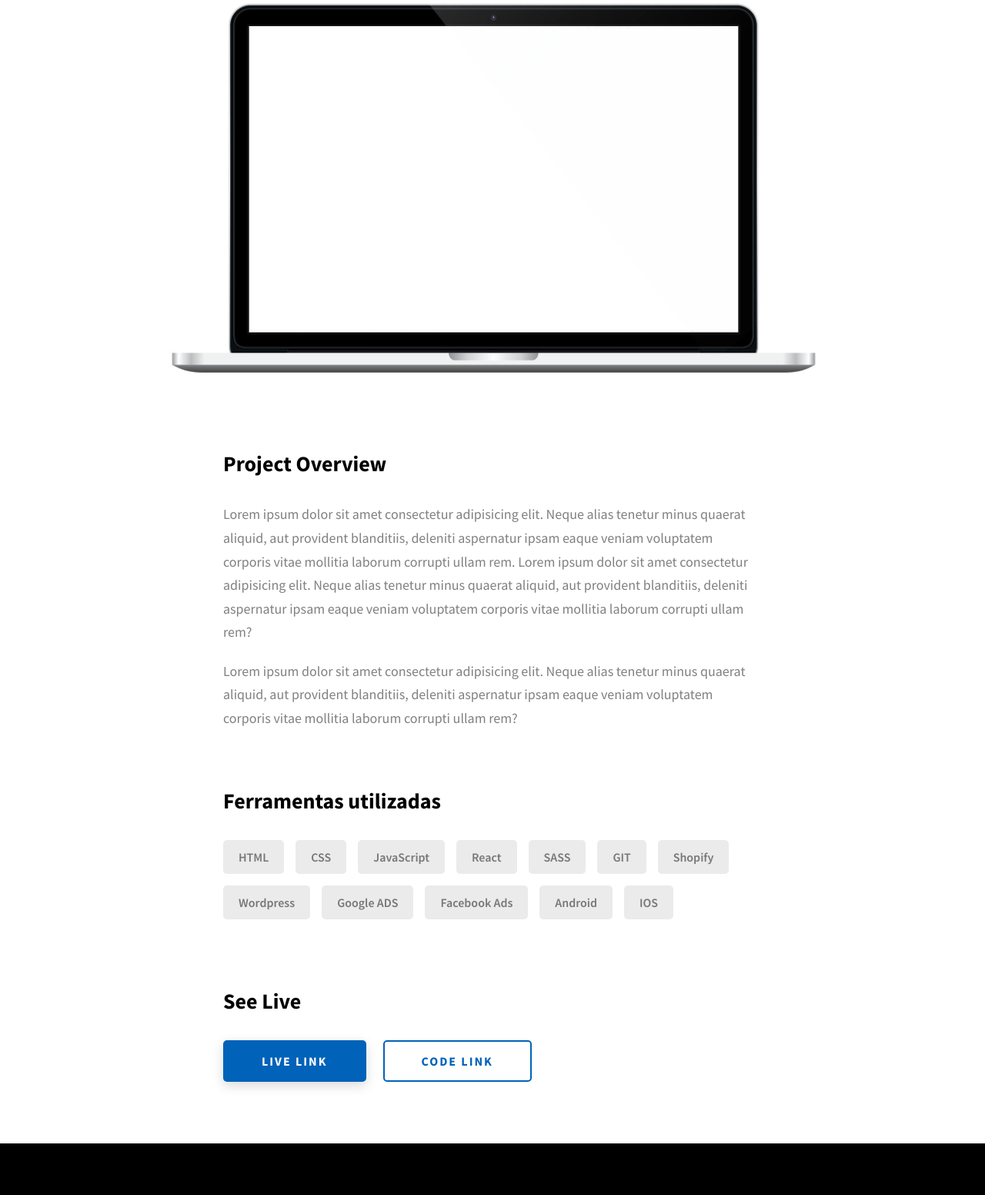
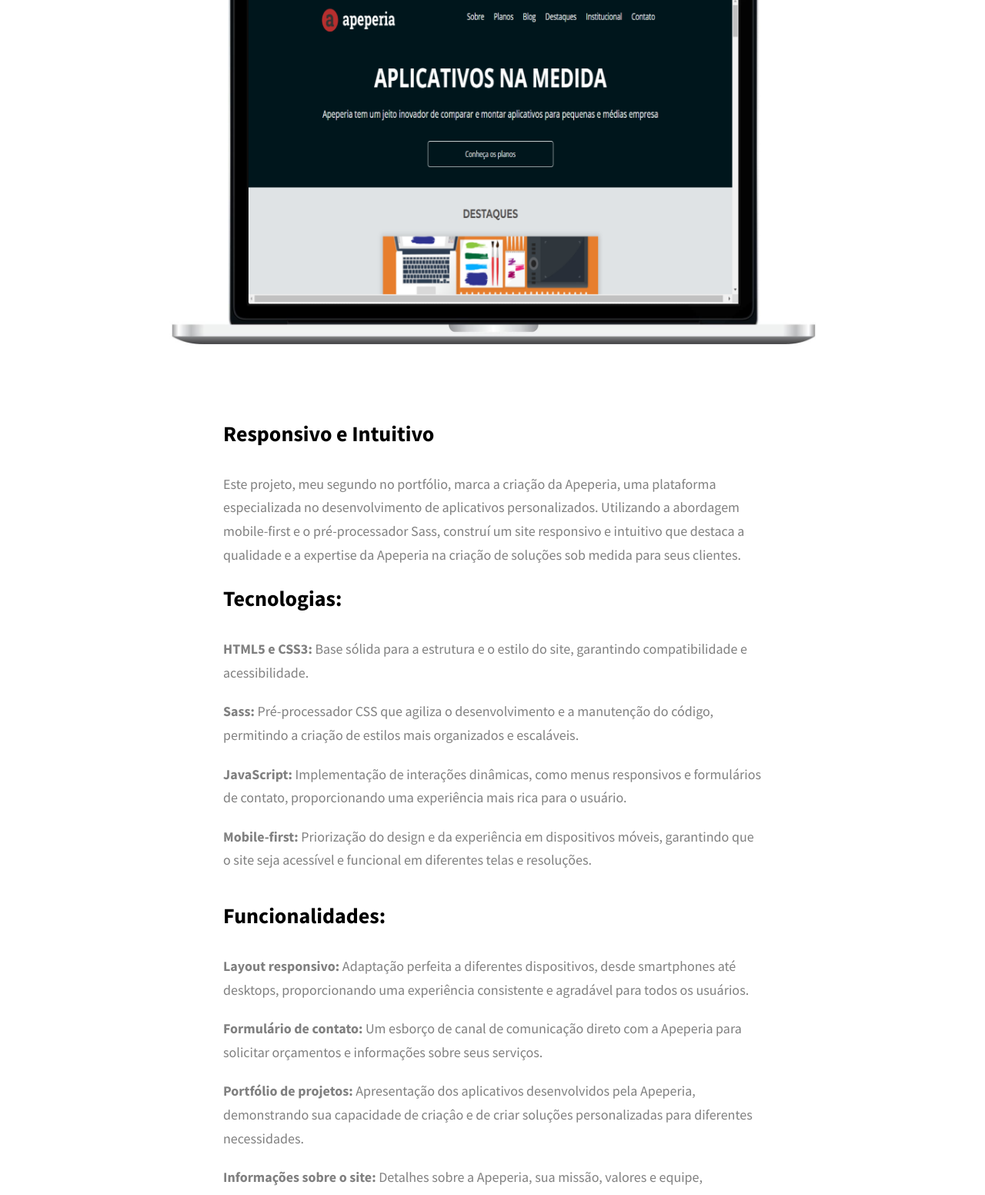
Before and after one commit to VanderleyNascimento/vanderley-oliveira, a website: page project-2.html in a window 1280 px wide. Shown: the part 824-2376 px from the top of the page at 77% size. Drawn offline with Linux system fonts and the light colour scheme.

Commit message:
atualizacao e correçôes

```diff
--- a/project-2.html
+++ b/project-2.html
@@ -4,7 +4,7 @@
     <meta charset="UTF-8" />
     <meta name="viewport" content="width=device-width, initial-scale=1.0" />
     <meta http-equiv="X-UA-Compatible" content="ie=edge" />
-    <title>Case Study of Project 2</title>
+    <title>Projeto 2 - Apeperia</title>
     <meta name="description" content="Case study page of Project" />
 
     <link rel="stylesheet" href="css/style.css" />
@@ -86,16 +86,14 @@
     </header>
     <section class="project-cs-hero">
       <div class="project-cs-hero__content">
-        <h1 class="heading-primary">Projeto 2</h1>
+        <h1 class="heading-primary">Apeperia</h1>
         <div class="project-cs-hero__info">
           <p class="text-primary">
-            Lorem ipsum dolor sit amet consectetur adipisicing elit. Dignissimos
-            in numquam incidunt earum quaerat cum fuga, atque similique natus
-            nobis sit.
+            Criação de Aplicativos Sob Medida com Design Responsivo e Intuitivo.
           </p>
         </div>
         <div class="project-cs-hero__cta">
-          <a href="#" class="btn btn--bg" target="_blank">Live Link</a>
+          <a href="#" class="btn btn--bg" target="_blank">Link</a>
         </div>
       </div>
     </section>
@@ -104,29 +102,45 @@
         <div class="project-details__content">
           <div class="project-details__showcase-img-cont">
             <img
-              src="./assets/jpeg/project-mockup-example.jpeg"
+              src="assets/img-projetos/tela-apeperia.png"
               alt="Project Image"
               class="project-details__showcase-img"
             />
           </div>
           <div class="project-details__content-main">
             <div class="project-details__desc">
-              <h3 class="project-details__content-title">Project Overview</h3>
+              <h3 class="project-details__content-title">Responsivo e Intuitivo</h3>
+
               <p class="project-details__desc-para">
-                Lorem ipsum dolor sit amet consectetur adipisicing elit. Neque
-                alias tenetur minus quaerat aliquid, aut provident blanditiis,
-                deleniti aspernatur ipsam eaque veniam voluptatem corporis vitae
-                mollitia laborum corrupti ullam rem. Lorem ipsum dolor sit amet
-                consectetur adipisicing elit. Neque alias tenetur minus quaerat
-                aliquid, aut provident blanditiis, deleniti aspernatur ipsam
-                eaque veniam voluptatem corporis vitae mollitia laborum corrupti
-                ullam rem?
+                Este projeto, meu segundo no portfólio, marca a criação da Apeperia, uma plataforma especializada no desenvolvimento de aplicativos personalizados. Utilizando a abordagem mobile-first e o pré-processador Sass, construí um site responsivo e intuitivo que destaca a qualidade e a expertise da Apeperia na criação de soluções sob medida para seus clientes.
               </p>
+
+              <h3 class="project-details__content-title">Tecnologias:</h3>
+
+              <ul>
+                <li class="project-details__desc-para"><b>HTML5 e CSS3:</b> Base sólida para a estrutura e o estilo do site, garantindo compatibilidade e acessibilidade.</li>
+                <li class="project-details__desc-para"><b>Sass:</b> Pré-processador CSS que agiliza o desenvolvimento e a manutenção do código, permitindo a criação de estilos mais organizados e escaláveis.</li>
+                <li class="project-details__desc-para"><b>JavaScript:</b> Implementação de interações dinâmicas, como menus responsivos e formulários de contato, proporcionando uma experiência mais rica para o usuário.</li>
+                <li class="project-details__desc-para"><b>Mobile-first:</b> Priorização do design e da experiência em dispositivos móveis, garantindo que o site seja acessível e funcional em diferentes telas e resoluções.</li>
+              </ul>
+
+              <br>
+
+              <h3 class="project-details__content-title">Funcionalidades:</h3>
+
+              <ul>
+                <li class="project-details__desc-para"><b>Layout responsivo:</b> Adaptação perfeita a diferentes dispositivos, desde smartphones até desktops, proporcionando uma experiência consistente e agradável para todos os usuários.</li>
+                <li class="project-details__desc-para"><b>Formulário de contato:</b> Um esborço de canal de comunicação direto com a Apeperia para solicitar orçamentos e informações sobre seus serviços.</li>
+                <li class="project-details__desc-para"><b>Portfólio de projetos:</b> Apresentação dos aplicativos desenvolvidos pela Apeperia, demonstrando sua capacidade de criaçâo e de criar soluções personalizadas para diferentes necessidades.</li>
+                <li class="project-details__desc-para"><b>Informações sobre o site:</b> Detalhes sobre a Apeperia, sua missão, valores e equipe, transmitindo confiança e profissionalismo aos clientes.</li>
+              </ul>
+
+              <br>
+
+              <h3 class="project-details__content-title">Conclusão:</h3>
+
               <p class="project-details__desc-para">
-                Lorem ipsum dolor sit amet consectetur adipisicing elit. Neque
-                alias tenetur minus quaerat aliquid, aut provident blanditiis,
-                deleniti aspernatur ipsam eaque veniam voluptatem corporis vitae
-                mollitia laborum corrupti ullam rem?
+                A Apeperia é um projeto que demonstra minha paixão por criar soluções digitais inovadoras e eficientes. Através da combinação de tecnologias modernas e uma abordagem centrada no usuário, desenvolvi um site que não apenas apresenta os serviços da Apeperia, mas também reflete sua identidade e compromisso com a qualidade.
               </p>
             </div>
             <div class="project-details__tools-used">
@@ -135,30 +149,30 @@
                 <div class="skills__skill">HTML</div>
                 <div class="skills__skill">CSS</div>
                 <div class="skills__skill">JavaScript</div>
-                <div class="skills__skill">React</div>
+                <!-- <div class="skills__skill">React</div> -->
                 <div class="skills__skill">SASS</div>
                 <div class="skills__skill">GIT</div>
-                <div class="skills__skill">Shopify</div>
+          <!--  <div class="skills__skill">Shopify</div>
                 <div class="skills__skill">Wordpress</div>
                 <div class="skills__skill">Google ADS</div>
                 <div class="skills__skill">Facebook Ads</div>
                 <div class="skills__skill">Android</div>
-                <div class="skills__skill">IOS</div>
+                <div class="skills__skill">IOS</div> -->
               </div>
             </div>
             <div class="project-details__links">
-              <h3 class="project-details__content-title">See Live</h3>
+              <h3 class="project-details__content-title">links do projeto</h3>
               <a
-                href="#"
+                href="https://vanderleynascimento.github.io/projeto-apeperia/"
                 class="btn btn--med btn--theme project-details__links-btn"
                 target="_blank"
-                >Live Link</a
+                >Ir ao site</a
               >
               <a
-                href="#"
+                href="https://github.com/VanderleyNascimento/projeto-apeperia/tree/Versao-1.0"
                 class="btn btn--med btn--theme-inv project-details__links-btn"
                 target="_blank"
-                >Code Link</a
+                >Repositório</a
               >
             </div>
           </div>
```
Also changed, not shown: index.html (+13 -10 lines), project-1.html (+25 -5 lines), assets/img-projetos/tela-apeperia.png (added), assets/jpeg/Apeperia.jpg (renamed from assets/img-projetos/Apeperia.jpg).
